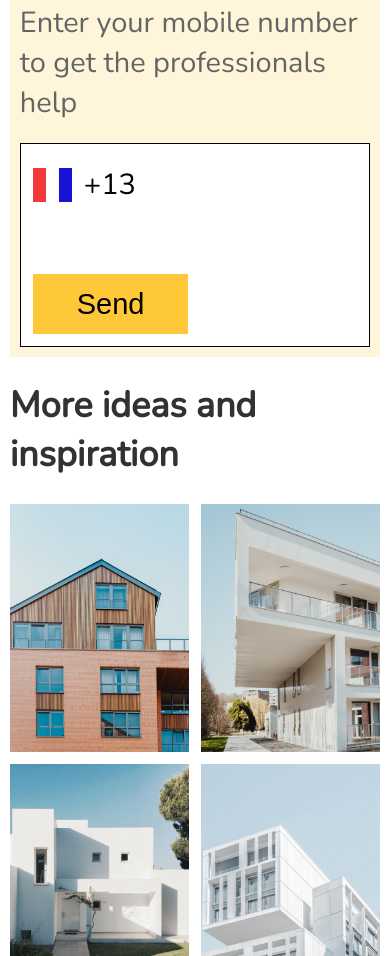
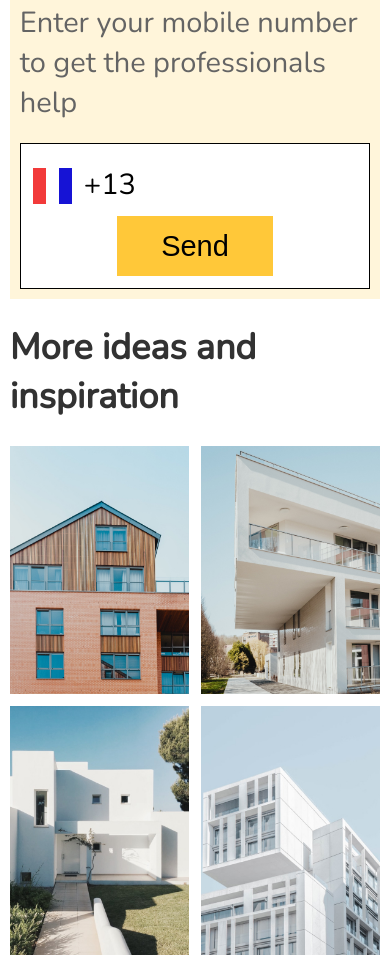
Before and after one commit to KozakovAlex/HouseSale_landing, a plain HTML site: page index.html in a window 390 px wide. Shown: the part 3525-4481 px from the top of the page. Drawn offline with nearby package versions, Linux system fonts and the light colour scheme.

Commit message:
Add files via upload

```diff
--- a/css/style.css
+++ b/css/style.css
@@ -22,7 +22,6 @@ body {
 img {
   max-width: 100%;
   height: auto;
-  /* object-fit: cover; */
 }
 
 .container {
@@ -460,6 +459,7 @@ img {
 }
 
 .company__callme-phonenumber {
+  display: block;
   flex-grow: 1;
   min-width: 60px;
   border: none;
@@ -1055,16 +1055,27 @@ img {
   .company__advantages-bckgr {
     display: none;
   }
+  /* .company__callme-phonenumber {
+    flex-basis: auto;
+  } */
+}
+
+@media screen and (max-width: 500px) {
   .company__callme-form {
     flex-wrap: wrap;
   }
   .company__callme-phonenumber {
-    /* flex-grow: 0; */
-    flex-basis: auto;
+    max-width: 160px;
   }
-
+  .company__callme-button {
+    margin: 0 auto;
+  }
 }
 
 
 
+
+
+
+
 /* Media end */
```
Also changed, not shown: img/up-arrow.png.
